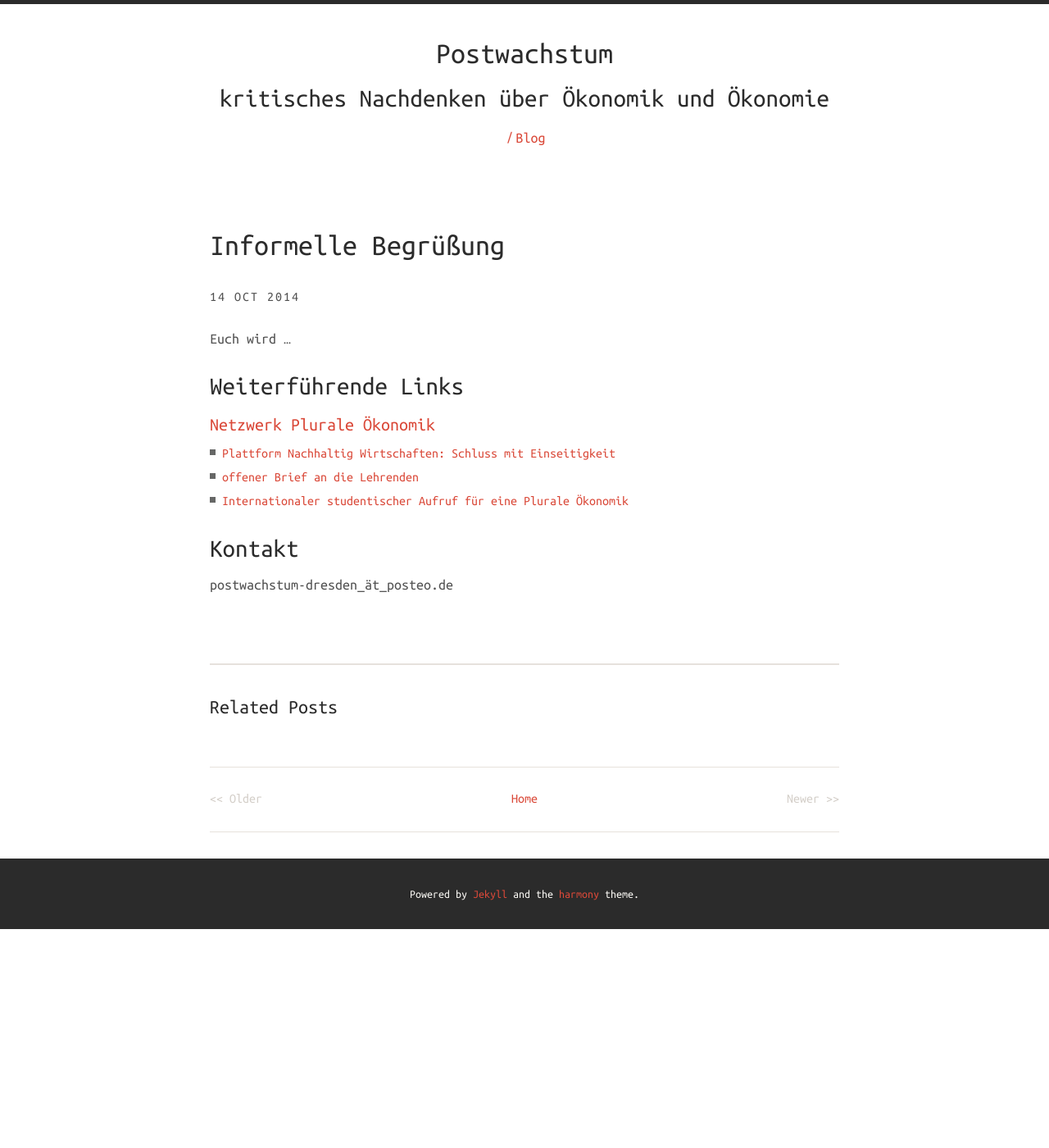
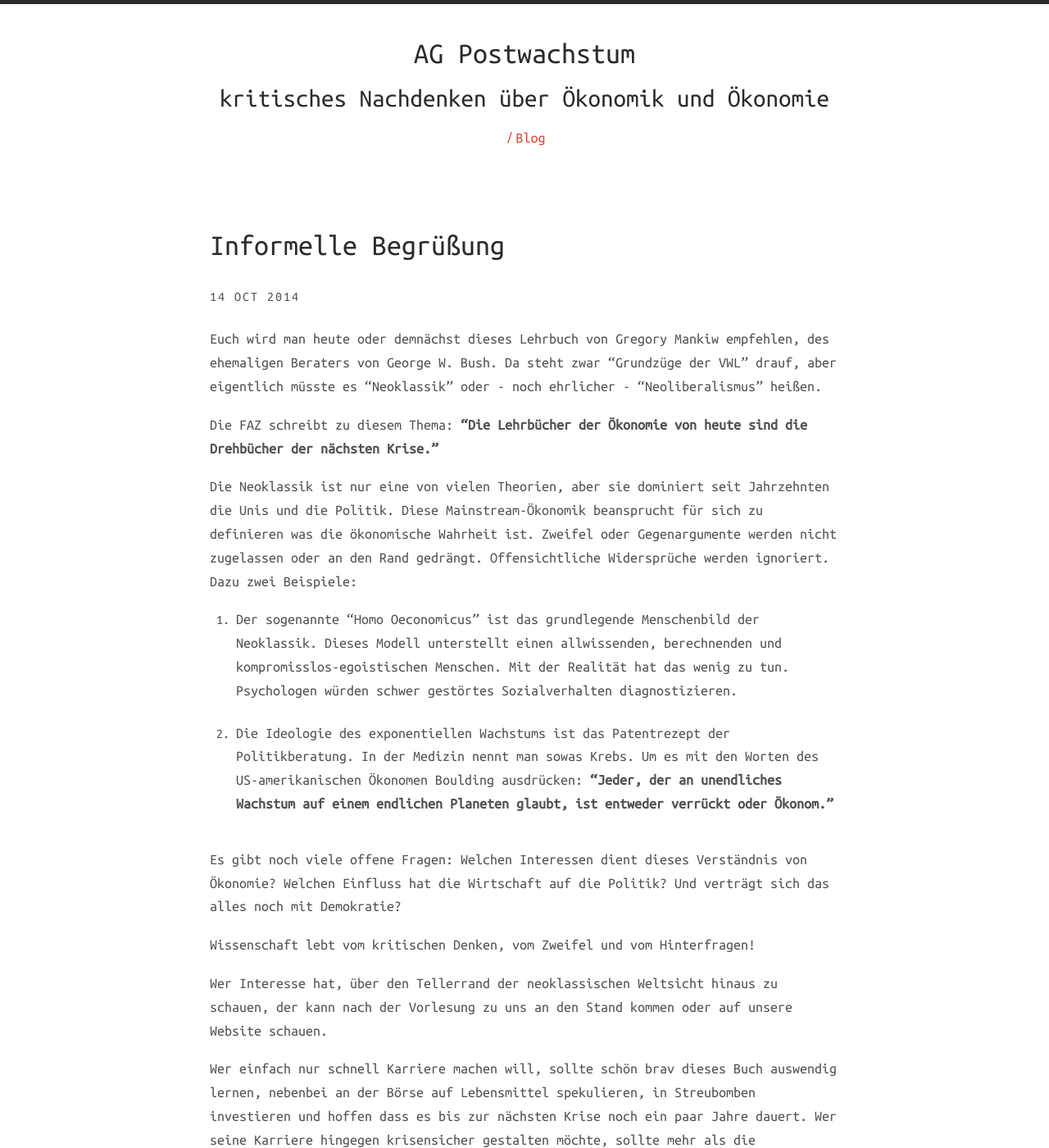
Before and after one commit to postwachstum/postwachstum.github.io, a Jekyll site: the page built from _posts/2014-10-12-postwachstum0.md, in a window 1280 px wide and 1400 px high. Shown: the whole window at 82% size. Built offline with Jekyll 4.4.1, drawn with Linux system fonts in a browser that asks for light colours; nearby versions of some CDN libraries; some of the changed text lies outside the part shown.

Commit message:
Publikation des Begrüßungstextes

```diff
--- a/404.html
+++ b/404.html
@@ -8,6 +8,6 @@ permalink: 404.html
   <h3>404 Page Not Found</h3>
   <h4>The page you were looking for is not found.</h4>
   <p>Sorry, we've misplaced that URL or it's pointing to something that
-  	doesn't exist. <a href="{{ site.baseurl }}">Head back hom
+  	doesn't exist. <a href="{{ site.baseurl }}">Head back home</a>
   	to try finding it again.</p>
 </div>
--- a/_config.yml
+++ b/_config.yml
@@ -10,7 +10,7 @@ url: http://postwachstum.github.io
 
 # Harmony theme configuration. Please change accordingly.
 harmony:
-  name: Postwachstum
+  name: AG Postwachstum
   # Little description about your site
   description: kritisches Nachdenken über Ökonomik und Ökonomie
   meta_description: Postwachstum degrowth Dresden # appears in doc head meta (for Google) and in feed.xml site description.
--- a/_includes/footer.html
+++ b/_includes/footer.html
@@ -1,2 +1,5 @@
 Powered by <a href="http://jekyllrb.com" target="_blank">Jekyll</a>
 and the <a href="https://gayanvirajith.github.io/harmony/" target="_blank">harmony</a> theme.
+<div align="center">
+<img src="http://hitwebcounter.com/counter/counter.php?page=5808167&style=0008&nbdigits=6&type=page&initCount=0" title="install tracking code" Alt="install tracking code"   border="0" >
+</a>
--- a/_posts/2014-10-12-postwachstum0.md
+++ b/_posts/2014-10-12-postwachstum0.md
@@ -9,12 +9,42 @@ categories:
 permalink: begruessung
 ---
 
-Euch wird ...
+Euch wird man heute oder demnächst dieses Lehrbuch von Gregory Mankiw empfehlen, des ehemaligen Beraters von George W. Bush. Da steht zwar "Grundzüge der VWL" drauf, aber eigentlich müsste es "Neoklassik" oder - noch ehrlicher  - "Neoliberalismus" heißen.
+
+Die FAZ schreibt zu diesem Thema:
+**"Die Lehrbücher der Ökonomie von heute sind die Drehbücher der nächsten Krise."**
+
+
+
+Die Neoklassik ist nur eine von vielen Theorien, aber sie dominiert seit Jahrzehnten die Unis und die Politik. Diese Mainstream-Ökonomik beansprucht für sich zu definieren was die ökonomische Wahrheit ist. Zweifel oder Gegenargumente werden nicht zugelassen oder an den Rand gedrängt. Offensichtliche Widersprüche werden ignoriert.
+Dazu zwei Beispiele:
+
+1. Der sogenannte "Homo Oeconomicus" ist das grundlegende Menschenbild der Neoklassik. Dieses Modell unterstellt einen allwissenden, berechnenden und kompromisslos-egoistischen Menschen. Mit der Realität hat das wenig zu tun. Psychologen würden schwer gestörtes Sozialverhalten diagnostizieren.
+
+2. Die Ideologie des exponentiellen Wachstums ist das Patentrezept der Politikberatung.
+In der Medizin nennt man sowas Krebs. Um es mit den Worten des US-amerikanischen Ökonomen Boulding ausdrücken:
+**"Jeder, der an unendliches Wachstum auf einem endlichen Planeten glaubt, ist entweder verrückt oder Ökonom."**
+
+Es gibt noch viele offene Fragen:
+Welchen Interessen dient dieses Verständnis von Ökonomie?
+Welchen Einfluss hat die Wirtschaft auf die Politik?
+Und verträgt sich das alles noch mit Demokratie?
+
+Wissenschaft lebt vom kritischen Denken, vom Zweifel und vom Hinterfragen!
+
+Wer Interesse hat, über den Tellerrand der neoklassischen Weltsicht hinaus zu schauen, der kann nach der Vorlesung zu uns an den Stand kommen oder auf unsere Website schauen.
+
+Wer einfach nur schnell Karriere machen will, sollte schön brav dieses Buch auswendig lernen,
+nebenbei an der Börse auf Lebensmittel spekulieren, in Streubomben investieren und hoffen dass es bis zur nächsten Krise noch ein paar Jahre dauert.
+Wer seine Karriere hingegen krisensicher gestalten möchte, sollte mehr als die Mainstream-Neoklassik kennen. Das Netzwerk “Plurale Ökonomik” ist hierfür ein Anlaufpunkt.
+
+Ich bedanke mich für die Gelegenheit hier zu sprechen und wünsche Euch jetzt eine interessante Vorlesung und ein möglichst erkenntnisreiches Studium.
+
 
 
 ## Weiterführende Links
 
-##### [Netzwerk Plurale Ökonomik](https://www.plurale-oekonomik.de/)
+##### [&rarr; Netzwerk Plurale Ökonomik](https://www.plurale-oekonomik.de/)
  * [Plattform Nachhaltig Wirtschaften: Schluss mit Einseitigkeit](http://www.nachhaltigwirtschaften.net/scripts/basics/eco-world/wirtschaft/basics.prg?session=bc6add5b54314367_345794&a_no=8331&r_index=4.1.2)
  * [offener Brief an die Lehrenden](https://www.plurale-oekonomik.de/projekte/offener-brief/)
  * [Internationaler studentischer Aufruf für eine Plurale Ökonomik](http://www.isipe.net/home-de)
```
